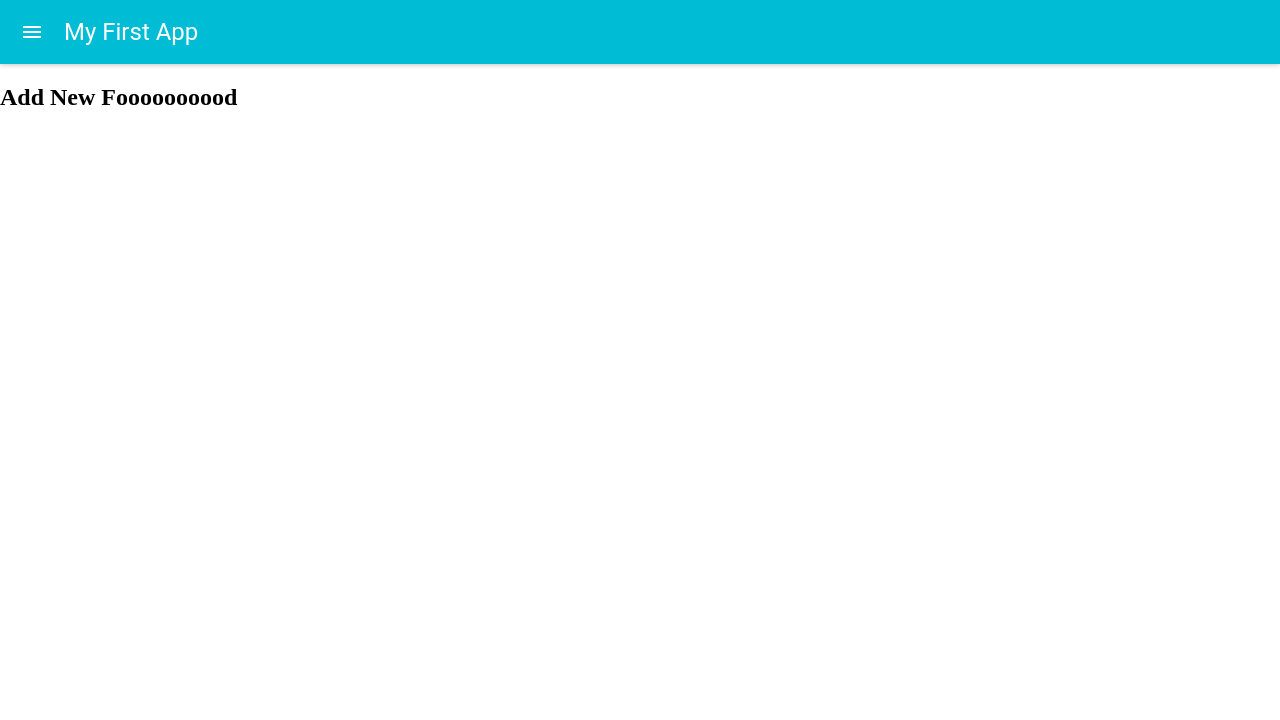
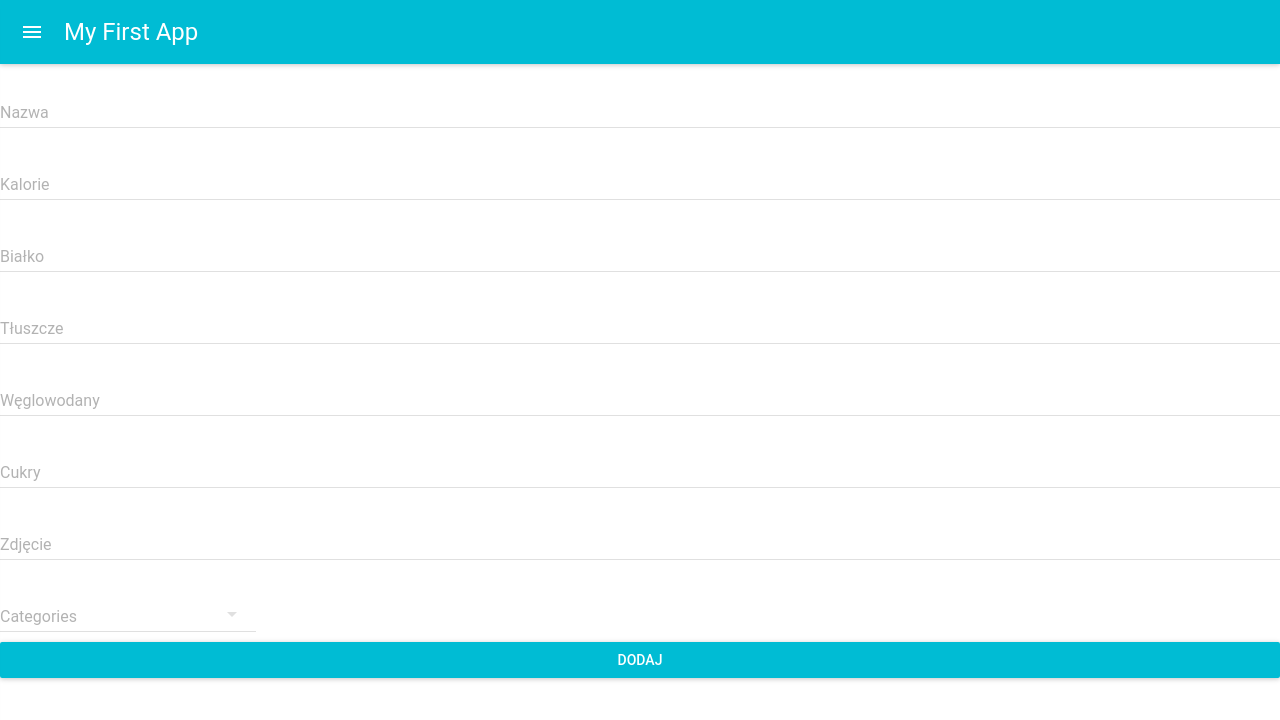
Before and after one commit to infoshareacademy/jfddl3-fitcode-app, a React (Create React App) app: page /food-add in a window 1280 px wide. Shown: the top 720 px of the page. Built offline with nearby package versions, Linux system fonts and the light colour scheme; no server answers; the HTML template or start-up script is replaced by a standard one.

Commit message:
Firebase added; major changes;

```diff
--- a/src/FoodAdd.js
+++ b/src/FoodAdd.js
@@ -1,9 +1,120 @@
-import React from 'react';
+import React, {Component} from 'react';
 
-const FoodAdd = () => (
-    <div>
-        <h2>Add New Foooooooood</h2>
-    </div>
-)
+import TextField from 'material-ui/TextField';
+import RaisedButton from 'material-ui/RaisedButton';
+import SelectField from 'material-ui/SelectField';
+import MenuItem from 'material-ui/MenuItem';
 
-export default FoodAdd
+import textCategories from './categories'
+
+class FoodAdd extends Component {
+
+    state = {
+        data: null,
+        catSelect: null,
+        name: null,
+        category: null,
+        energy: null,
+        protein: null,
+        fats: null,
+        carbo: null,
+        sug: null,
+        photo: null
+    }
+
+    getData = () => {
+        fetch(
+            'https://jfddl3-fitcode.firebaseio.com/products/food/.json',
+        )
+            .then(response => response.json())
+            .then(parsedJSONData => {
+                this.setState({
+                    data: parsedJSONData
+                })
+            })
+    }
+
+    componentWillMount() {
+        this.getData()
+    }
+
+    handleSubmit = (event) => {
+        event.preventDefault()
+
+        const newFood = {
+            // uid: Date.now(),
+            name: this.state.name,
+            category: this.state.catSelect,
+            energy: this.state.energy,
+            protein: this.state.protein,
+            fat: this.state.fats,
+            carbohydrate: this.state.carbo,
+            sugars: this.state.sug,
+            photo: this.state.photo
+        }
+
+        console.log(newFood)
+
+        fetch(
+            'https://jfddl3-fitcode.firebaseio.com/products/food/.json',
+            {
+                method: 'POST',
+                body: JSON.stringify(newFood)
+            }
+        )
+            .then(() => {
+                    alert('Jedzonko dodane')
+                    this.getData()
+                }
+            )
+            .catch((error) => alert('Ups'))
+    }
+
+    handleTextChange = (event, name) => {
+        const newState = {}
+        newState[name] = event.target.value
+        this.setState(newState)
+    }
+
+    handleCatSelect = (event, index, value) => this.setState({catSelect: value})
+
+
+    render() {
+        return (
+            <div>
+                <form onSubmit={this.handleSubmit}>
+                    {
+                        textCategories.map(cat => (
+                            <TextField
+                                hintText={cat.hintText}
+                                floatingLabelText={cat.floatingLabelText}
+                                style={{display: 'block'}}
+                                key={cat.floatingLabelText}
+                                name={cat.name}
+                                onChange={(e) => this.handleTextChange(e, cat.name)}
+                                fullWidth={true}
+                            />
+                        ))
+                    }
+
+                    <SelectField
+                        floatingLabelText="Categories"
+                        value={this.state.catSelect}
+                        onChange={this.handleCatSelect}
+                    >
+                        <MenuItem value={'Warzywa'} primaryText="Warzywa"/>
+                        <MenuItem value={'Owoce'} primaryText="Owoce"/>
+                        <MenuItem value={'Mięso'} primaryText="Mięso"/>
+                        <MenuItem value={'Ryby'} primaryText="Ryby"/>
+                        <MenuItem value={'Nabiał'} primaryText="Nabiał"/>
+                    </SelectField>
+
+                    <RaisedButton label="Dodaj" primary={true} type="submit" style={{display: 'block'}}/>
+                </form>
+            </div>
+        )
+    }
+
+}
+
+export default FoodAdd;
--- a/src/FoodDetails.js
+++ b/src/FoodDetails.js
@@ -1,24 +1,42 @@
 import React from 'react';
+import RaisedButton from 'material-ui/RaisedButton';
 // import foodBase from './database'
 //
 // const id = '7de10565-8826-40b8-9da0-adbf044b49af' //tutaj beda przekazane dane poprzez URL
 
+const databaseUrl = 'https://jfddl3-fitcode.firebaseio.com/products/favourites.json'
+
 class FoodDetails extends React.Component {
     state = {
-        data: null
+        data: null,
+        id: null,
+        newTaskName: ''
     }
 
 
     componentWillMount() {
         fetch(
-            `${process.env.PUBLIC_URL}/database.json`
+            `https://jfddl3-fitcode.firebaseio.com/products/food.json`
         )
             .then(response => response.json())
             .then(parsedJSONData => {
-                this.setState({
-                    data: parsedJSONData
-                })
-            })
+                    this.setState({data: Object.entries(parsedJSONData), id :this.props.match.params.uid});
+                    //console.log(this.state.data);
+                }
+            )
+    }
+
+    addUidToFavList = () => {
+        console.log(this.state.id)
+        fetch(
+            databaseUrl,
+            {
+                method: 'POST',
+                body: JSON.stringify(this.state.id)
+            }
+        )
+            .then(() => console.log('UDALO SIE'))
+            .catch((err) => alert('Coś poszło nie tak!'))
     }
 
     render() {
@@ -27,10 +45,10 @@ class FoodDetails extends React.Component {
             <div>
                 {
                     this.state.data && this.state.data
-                        .filter(product => id === product.uid)
+                        .filter(([key,product]) => id === key)
                         .map(
-                            (product, index) =>     //index added
-                                <div key={index}>
+                            ([key,product]) =>     //index added
+                                <div key={key}>
                                     <p>Nazwa : {product.name}</p>
                                     <p>Kategoria: {product.category}</p>
                                     <p>Kalorie: {product.energy}</p>
@@ -39,6 +57,13 @@ class FoodDetails extends React.Component {
                                     <p>Weglowodany: {product.carbohydrate}</p>
                                     <p>Cukry: {product.sugars}</p>
                                     <p>Foto: {product.photo}</p>
+
+                                    <RaisedButton label="+ ulubione" primary={true} style={{margin: 12}}
+                                                  onClick={this.addUidToFavList}
+                                    />
+                                    <RaisedButton href={`/food-list/${product.uid}`}
+                                                  label="powrot do listy" secondary={true} style={{margin: 12}}
+                                    />
                                 </div>
                         )
                 }
--- a/src/FoodList.js
+++ b/src/FoodList.js
@@ -23,14 +23,14 @@ class FoodList extends Component {
 
     componentWillMount() {
         fetch(
-            `${process.env.PUBLIC_URL}/database.json`
+            `https://jfddl3-fitcode.firebaseio.com/products/food.json`
         )
             .then(response => response.json())
             .then(parsedJSONData => {
-                this.setState({
-                    data: parsedJSONData
-                })
-            })
+                this.setState({data: Object.entries(parsedJSONData)});
+                //console.log(this.state.data);
+            }
+            )
     }
 
 
@@ -47,16 +47,12 @@ class FoodList extends Component {
     render() {
         return (
                 <div>
-
                     <div>
                         <TextField
                             // hintText="Hint Text"
                             floatingLabelText="Search your foodie..."
                             onChange={this.handleFoodName}
                         />
-                    <p>
-                        <span>{this.state.foodName} , you say</span>
-                    </p>
                         <Slider
                             min={0}
                             max={300}
@@ -64,19 +60,18 @@ class FoodList extends Component {
                             value={this.state.kcalSlider}
                             onChange={this.handleKcalSlider}
                         />
-                    <p>
-                        <span>{this.state.kcalSlider} Kcal</span>
-                    </p>
+                        <p><span>{this.state.kcalSlider} Kcal</span></p>
                         <SelectField
                             floatingLabelText="Categories"
                             value={this.state.catSelect}
                             onChange={this.handleCatSelect}
                         >
-                        <MenuItem value={'warzywa'} primaryText="warzywa" />
-                        <MenuItem value={'owoce'} primaryText="owoce" />
-                        <MenuItem value={3} primaryText="mieso" />
-                        <MenuItem value={4} primaryText="ryby" />
-                        <MenuItem value={5} primaryText="nabial" />
+                            {/*<MenuItem value={'all'} primaryText="Wszystko"/>*/}
+                            <MenuItem value={'Warzywa'} primaryText="Warzywa"/>
+                            <MenuItem value={'Owoce'} primaryText="Owoce"/>
+                            <MenuItem value={'Mięso'} primaryText="Mięso"/>
+                            <MenuItem value={'Ryby'} primaryText="Ryby"/>
+                            <MenuItem value={'Nabiał'} primaryText="Nabiał"/>
                         </SelectField>
                     </div>
 
@@ -84,15 +79,15 @@ class FoodList extends Component {
                     <List><Subheader>Test Food List</Subheader>
                         {
                             this.state.data && this.state.data
-                        .filter(product => product.name.indexOf(this.state.foodName) !== -1)
-                        .filter(product => this.state.catSelect === 'all' ? true : product.category === this.state.catSelect)
-                        .filter(product => product.energy < this.state.kcalSlider )
+                                .filter(([key,product]) => product.name.indexOf(this.state.foodName) !== -1)
+                                .filter(([key,product]) => this.state.catSelect === 'all' ? true : product.category === this.state.catSelect)
+                                .filter(([key,product]) => product.energy < this.state.kcalSlider )
                                 .map(
-                            product => (
+                                    ([key,product]) => (
                                         <Link
-                                    to={`/food-details/${product.uid}`}
+                                            to={`/food-details/${key}`}
                                             style={{textDecoration: 'none'}}
-                                    key={product.uid}
+                                            key={key}
                                         >
                                             <ListItem
                                                 primaryText={product.name}
@@ -104,7 +99,6 @@ class FoodList extends Component {
                                     ))
                         }
                     </List>
-
                 </div>
         )
     }
--- /dev/null
+++ b/src/categories.js
@@ -0,0 +1,44 @@
+const textCategories = [
+    {
+        hintText: 'Jedzenie',
+        floatingLabelText: 'Nazwa',
+        name: 'name'
+    },
+
+    {
+        hintText: 'kcal',
+        floatingLabelText: 'Kalorie',
+        name: 'energy'
+    },
+
+    {
+        hintText: 'g',
+        floatingLabelText: 'Białko',
+        name: 'protein'
+    },
+
+    {
+        hintText: 'g',
+        floatingLabelText: 'Tłuszcze',
+        name: 'fats'
+    },
+
+    {
+        hintText: 'g',
+        floatingLabelText: 'Węglowodany',
+        name: 'carbo'
+    },
+
+    {
+        hintText: 'g',
+        floatingLabelText: 'Cukry',
+        name: 'sug'
+    },
+    {
+        hintText: 'url',
+        floatingLabelText: 'Zdjęcie',
+        name: 'photo'
+    },
+]
+
+export default textCategories
```
Also changed, not shown: src/FoodListOLD.js (added, +113 -0 lines). Lines whose indentation alone changed are shown as unchanged.
